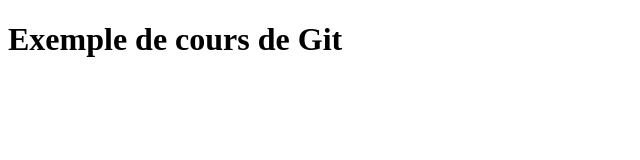
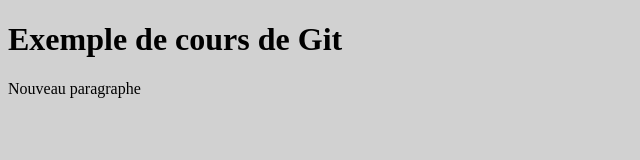
Before and after one commit to marinebel/training_git, a plain HTML site: page index.html in a window 1280 px wide. Shown: the whole page, without its empty margins (0-640 px from the left). Drawn offline with Linux system fonts and the light colour scheme.

Commit message:
ajout d'un fichier css et update du fichier index.html

```diff
--- a/index.html
+++ b/index.html
@@ -5,8 +5,10 @@
 		<meta http-equiv="X-UA-Compatible" content="IE=edge" />
 		<meta name="viewport" content="width=device-width, initial-scale=1.0" />
 		<title>Mon beau</title>
+		<link rel="stylesheet" href="style.css">
 	</head>
 	<body>
 		<h1>Exemple de cours de Git</h1>
+		<p>Nouveau paragraphe</p>
 	</body>
 </html>
--- /dev/null
+++ b/style.css
@@ -0,0 +1,3 @@
+body{
+	background-color: rgb(209, 209, 209);
+  }
```
